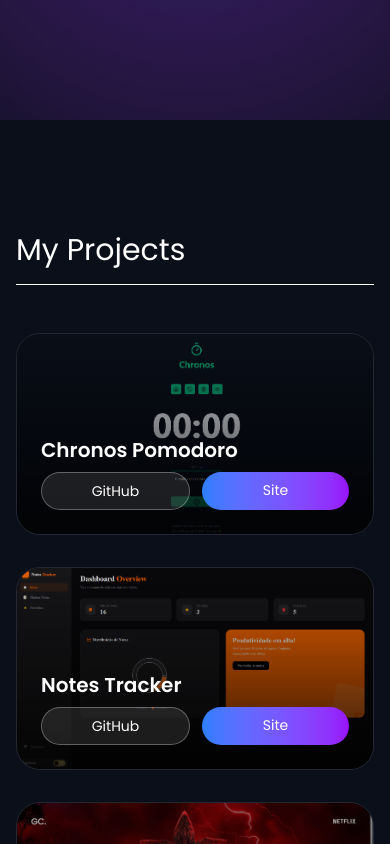
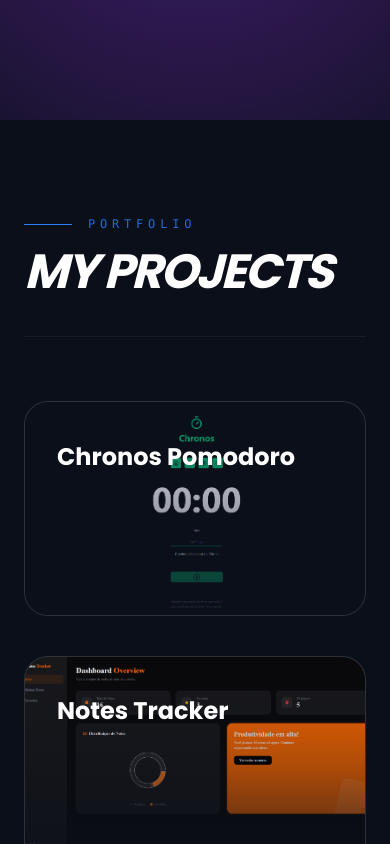
Before and after one commit to joao9918/portfolio-react, a Next.js app: page /pt in a window 390 px wide. Shown: the part 440-1284 px from the top of the page. Built offline with nearby package versions, Linux system fonts and the light colour scheme.

Commit message:
feat: Add a svg and ajusting the section cards

```diff
--- a/package.json
+++ b/package.json
@@ -12,7 +12,8 @@
     "clsx": "^2.1.1",
     "next": "16.1.6",
     "react": "19.2.3",
-    "react-dom": "19.2.3"
+    "react-dom": "19.2.3",
+    "react-icons": "^5.5.0"
   },
   "devDependencies": {
     "@tailwindcss/postcss": "^4",
@@ -20,8 +21,6 @@
     "@types/react": "^19",
     "@types/react-dom": "^19",
     "babel-plugin-react-compiler": "1.0.0",
-    "eslint": "^10.0.0",
-    "eslint-config-next": "^12.0.4",
     "tailwindcss": "^4",
     "typescript": "^5"
   }
--- a/src/app/pt/page.tsx
+++ b/src/app/pt/page.tsx
@@ -1,6 +1,6 @@
-"use client";
+import AboutMe from "@/components/AboutMe";
 import Card from "@/components/Card";
-import ContainerCard from "@/components/ContainerCard";
+import Container from "@/components/Container";
 import Section from "@/components/Section";
 
 export default function En() {
@@ -10,7 +10,7 @@ export default function En() {
       <Section />
 
       {/* PROJECTS */}
-      <ContainerCard title="My Projects">
+      <Container title="My Projects">
         <Card
           title="Chronos Pomodoro"
           description="Virtual Store complete with carrinho, payment and administrator panel."
@@ -35,11 +35,47 @@ export default function En() {
         <Card
           title="BMW"
           description="Painel com gráficos dinâmicos e consumo de API REST."
-          image="stranger-things.png"
+          image="project-bmw.png"
           githubUrl="#"
           liveUrl="#"
         />
-      </ContainerCard>
+      </Container>
+
+      <Container title="About Me" id="about-me" gridCols={"md:grid-cols-1"}>
+        <AboutMe />
+      </Container>
+      <svg
+        viewBox="0 0 1441 293"
+        className="w-full h-auto hidden lg:block relative top-1"
+        xmlns="http://www.w3.org/2000/svg"
+      >
+        {/* Shape principal */}
+        <path
+          fill="url(#a)"
+          d="M285 84C216 2 157-18 0 15l1 277h1440v-48c-108-87-182-93-330-51-112 21-190 12-363-52-94-39-149-21-248 38-76 28-121 20-215-95"
+        />
+
+        {/* Linha esquerda */}
+        <path d="M1 20 L1 292" stroke="#8b2ef5" strokeWidth="2" />
+
+        <defs>
+          <linearGradient
+            id="a"
+            x1="0"
+            x2="1441"
+            y1="146"
+            y2="140"
+            gradientUnits="userSpaceOnUse"
+          >
+            <stop stopColor="#8b2ef5" />
+            <stop offset="1" stopColor="#0b0f1a" />
+          </linearGradient>
+        </defs>
+      </svg>
+
+      <footer className="relative w-screen h-screen bg-[linear-gradient(90deg,#8B2EF5_0%,#0B0F1A_100%)]">
+        awda
+      </footer>
     </main>
   );
 }
--- /dev/null
+++ b/src/components/AboutMe.tsx
@@ -0,0 +1,122 @@
+import clsx from "clsx";
+import {
+  SiReact,
+  SiNextdotjs,
+  SiTypescript,
+  SiTailwindcss,
+  SiNodedotjs,
+  SiPostgresql,
+  SiPrisma,
+  SiFramer,
+} from "react-icons/si";
+
+export default function AboutMe() {
+  const techs = [
+    { name: "React", icon: <SiReact className="text-[#61DAFB]" /> },
+    { name: "Next.js", icon: <SiNextdotjs className="text-white" /> },
+    { name: "TypeScript", icon: <SiTypescript className="text-[#3178C6]" /> },
+    { name: "Tailwind", icon: <SiTailwindcss className="text-[#06B6D4]" /> },
+    { name: "Node.js", icon: <SiNodedotjs className="text-[#339933]" /> },
+    { name: "PostgreSQL", icon: <SiPostgresql className="text-[#4169E1]" /> },
+    { name: "Prisma", icon: <SiPrisma className="text-white" /> },
+    { name: "Framer Motion", icon: <SiFramer className="text-white" /> },
+  ];
+
+  return (
+    <section className="relative py-4 px-6 md:px-12 lg:px-24 w-full h-full">
+      <div className="flex flex-col lg:flex-row gap-16 lg:gap-24 items-start">
+        {/* Coluna do Texto */}
+        <div className="flex-1">
+          <div className="flex items-center gap-4 mb-6">
+            <span className="h-px w-12 bg-purple-500" />
+            <span className="text-xs font-mono tracking-[0.4em] text-purple-500 uppercase">
+              Minha História
+            </span>
+          </div>
+
+          <div className="space-y-8 text-gray-400 text-lg md:text-xl leading-relaxed font-light max-w-4xl relative z-10">
+            <p>
+              Sou um desenvolvedor Full-Stack apaixonado por transformar ideias
+              complexas em interfaces{" "}
+              <span className="text-white border-b border-blue-500/30">
+                intuitivas e escaláveis
+              </span>
+              . Meu foco principal é arquitetar aplicações onde a
+              <span className="text-white font-medium"> performance</span> bruta
+              e a{" "}
+              <span className="text-white font-medium">
+                experiência do usuário{" "}
+              </span>
+              caminham juntas, garantindo que cada interação seja fluida e cada
+              milissegundo seja otimizado.
+            </p>
+
+            <p>
+              Minha jornada no desenvolvimento é guiada pela curiosidade técnica
+              e pelo compromisso com a qualidade do código. Atualmente, foco meu
+              trabalho no ecossistema{" "}
+              <span className="text-blue-400">React e Next.js</span>, dominando
+              ferramentas de ponta para criar layouts imersivos que desafiam o
+              comum.
+            </p>
+
+            <p>
+              Além do código, prezo pela{" "}
+              <span className="text-purple-400 italic">manutenibilidade</span> e
+              pela
+              <span className="text-purple-400 italic"> escalabilidade</span>.
+              Acredito firmemente que o sucesso de um produto digital nasce na
+              intersecção entre uma lógica de back-end robusta, bancos de dados
+              bem estruturados e um front-end que respira inovação. Estou sempre
+              em busca do próximo desafio que me permita elevar o nível do que é
+              possível construir na web.
+            </p>
+          </div>
+        </div>
+
+        {/* Coluna das Tecnologias */}
+        <div className="flex-1 w-full">
+          <h3 className="text-sm font-mono text-white/30 uppercase tracking-[0.3em] mb-10">
+            Main Stack // Techs
+          </h3>
+
+          <div className="grid grid-cols-2 sm:grid-cols-4 gap-4">
+            {techs.map((tech) => (
+              <div
+                key={tech.name}
+                className={clsx(
+                  "group",
+                  "flex",
+                  "flex-col",
+                  "items-center",
+                  "justify-center",
+                  "p-6",
+                  "rounded-2xl",
+                  "border",
+                  "border-white/5",
+                  "bg-white/2",
+                  "backdrop-blur-sm",
+                  "transition-all",
+                  "duration-300",
+                  "hover:bg-white/5",
+                  "hover:border-white/20",
+                  "hover:-translate-y-1",
+                )}
+              >
+                <div className="text-4xl mb-3 transition-transform duration-300 group-hover:scale-110">
+                  {tech.icon}
+                </div>
+                <span className="text-[10px] font-mono uppercase tracking-wider text-white/50 group-hover:text-white transition-colors">
+                  {tech.name}
+                </span>
+              </div>
+            ))}
+          </div>
+        </div>
+      </div>
+
+      {/* Detalhe de luz no fundo */}
+      <div className="absolute bottom-0 right-0 w-80 h-80 bg-purple-500/10 blur-[120px] pointer-events-none -z-10" />
+    </section>
+  );
+}
--- a/src/components/Card.tsx
+++ b/src/components/Card.tsx
@@ -24,84 +24,76 @@ export default function Card({
         "overflow-hidden",
         "border",
         "border-white/10",
+        "bg-[#161b22]",
         "transition-all",
         "duration-500",
         "hover:-translate-y-2",
-        "hover:border-white/20",
+        "hover:border-blue-500/50",
+        "hover:shadow-[0_20px_40px_rgba(0000.4)0_0_20px_rgba(591302460.2)]",
       )}
     >
-      {/* Imagem */}
+      {/* Imagem com Zoom Suave */}
       <div
-        className="absolute inset-0 bg-cover bg-center transition-transform duration-700 group-hover:scale-110"
-        style={{
-          backgroundImage: `url(/${image})`,
-        }}
+        className="absolute inset-0 bg-cover bg-center transition-transform duration-1000 group-hover:scale-105"
+        style={{ backgroundImage: `url(/${image})` }}
       />
 
-      {/* Overlay gradient mais elegante */}
-      <div
-        className={clsx(
-          "absolute",
-          "inset-0",
-          "bg-linear-to-t",
-          "from-black/80",
-          "via-black/40",
-          "to-transparent",
-        )}
-      />
+      {/* Overlay de Gradiente Dinâmico */}
+      <div className="absolute inset-0 bg-linear-to-t from-[#0b0f1a] via-[#0b0f1a]/40 to-transparent opacity-80 transition-opacity group-hover:opacity-90" />
 
-      {/* Conteúdo */}
-      <div className="backdrop-brightness-90 backdrop-opacity-100 group-hover:backdrop-brightness-100 transition relative p-6 flex flex-col justify-end h-full aspect-video">
-        <div>
-          <h3 className="text-xl font-semibold text-white mb-2">{title}</h3>
-
-          <p className="text-sm none hidden sm:block text-white/70 mb-6">
+      {/* Conteúdo com Glassmorphism */}
+      <div className="relative p-8 flex flex-col justify-end h-full aspect-16/10 z-10">
+        <div className="translate-y-4 transition-transform duration-500 group-hover:translate-y-0">
+          <h3 className="text-2xl font-bold text-white mb-3">{title}</h3>
+          <p className="text-sm text-gray-300 mb-8 line-clamp-2 opacity-0 transition-opacity duration-500 group-hover:opacity-100">
             {description}
           </p>
         </div>
 
-        <div className="flex gap-3">
+        {/* Botões Estilizados */}
+        <div className="flex gap-4 opacity-0 translate-y-4 transition-all duration-500 delay-100 group-hover:opacity-100 group-hover:translate-y-0">
           <a
             href={githubUrl}
             target="_blank"
             className={clsx(
               "flex-1",
               "text-center",
-              "py-2",
-              "rounded-full",
+              "py-2.5",
+              "rounded-xl",
               "border",
-              "border-white/30",
+              "border-white/20",
               "text-sm",
+              "font-medium",
               "text-white",
               "backdrop-blur-md",
-              "bg-white/10",
+              "bg-white/5",
               "transition-all",
-              "duration-300",
-              "hover:bg-white/20",
+              "hover:bg-white/10",
+              "hover:border-white/40",
             )}
           >
             GitHub
           </a>
-
           <a
             href={liveUrl}
             target="_blank"
             className={clsx(
               "flex-1",
               "text-center",
-              "py-2",
-              "rounded-full",
+              "py-2.5",
+              "rounded-xl",
               "text-sm",
+              "font-bold",
               "text-white",
               "bg-linear-to-r",
-              "from-blue-500",
+              "from-blue-600",
               "to-purple-600",
               "transition-all",
-              "duration-300",
-              "hover:brightness-90",
+              "hover:brightness-110",
+              "hover:shadow-[0_0_15px_rgba(591302460.5)]",
             )}
           >
-            Site
+            Live Demo
           </a>
         </div>
       </div>
--- /dev/null
+++ b/src/components/Container.tsx
@@ -0,0 +1,47 @@
+import clsx from "clsx";
+
+type ContainerProps = {
+  title: string;
+  children: React.ReactNode;
+  id?: string;
+  gridCols?: string;
+};
+
+export default function Container({
+  title,
+  children,
+  id,
+  gridCols,
+}: ContainerProps) {
+  return (
+    <section id={id} className="relative py-24 px-6 md:px-12 lg:px-24 w-full">
+      {/* Cabeçalho */}
+      <div className="relative mb-16 w-full">
+        <div className="flex items-center gap-4 mb-4">
+          <span className="h-px w-12 bg-blue-500" />
+          <span className="text-xs font-mono tracking-[0.4em] text-blue-500/80 uppercase">
+            Portfolio
+          </span>
+        </div>
+
+        <h2 className="text-5xl md:text-7xl font-black tracking-tighter text-white italic uppercase border-b border-white/5 pb-10">
+          {title}
+        </h2>
+      </div>
+
+      {/* Grid Ajustado: 1 col no mobile, 2 col no desktop */}
+      <div
+        className={clsx(
+          "grid",
+          "grid-cols-1",
+          "gap-10",
+          "lg:gap-20",
+          "lg:px-24",
+          gridCols ? gridCols : "md:grid-cols-2",
+        )}
+      >
+        {children}
+      </div>
+    </section>
+  );
+}
--- a/src/components/ContainerCard.tsx
+++ /dev/null
@@ -1,13 +0,0 @@
-type ContainerCardProps = {
-  title: string;
-  children: React.ReactNode;
-};
-
-export default function ContainerCard({ title, children }: ContainerCardProps) {
-  return (
-    <section className="py-24 px-4 lg:px-28 max-w-full mx-auto">
-      <h2 className="text-3xl mb-12 py-4 border-b">{title}</h2>
-      <div className="grid gap-8 lg:grid-cols-2">{children}</div>
-    </section>
-  );
-}
```
Also changed, not shown: src/components/Section.tsx (+12 -2 lines), 2 other files (tests, documents, lock files or other folders).
